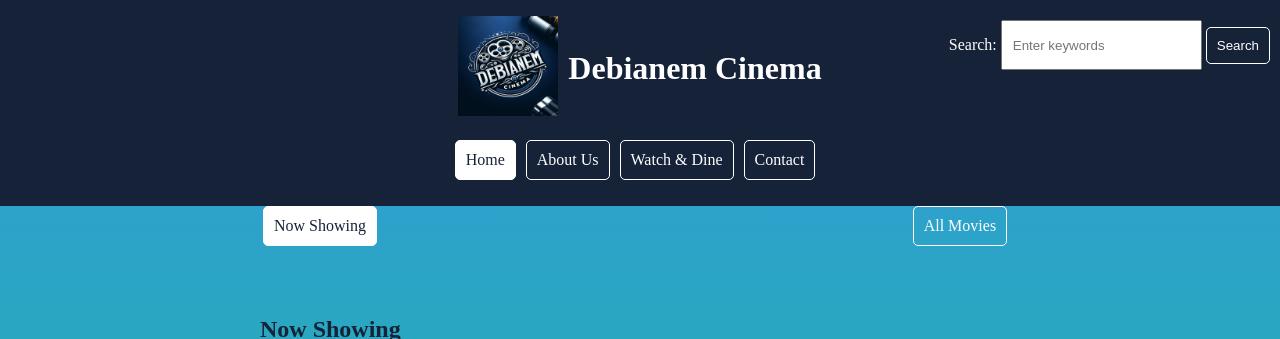
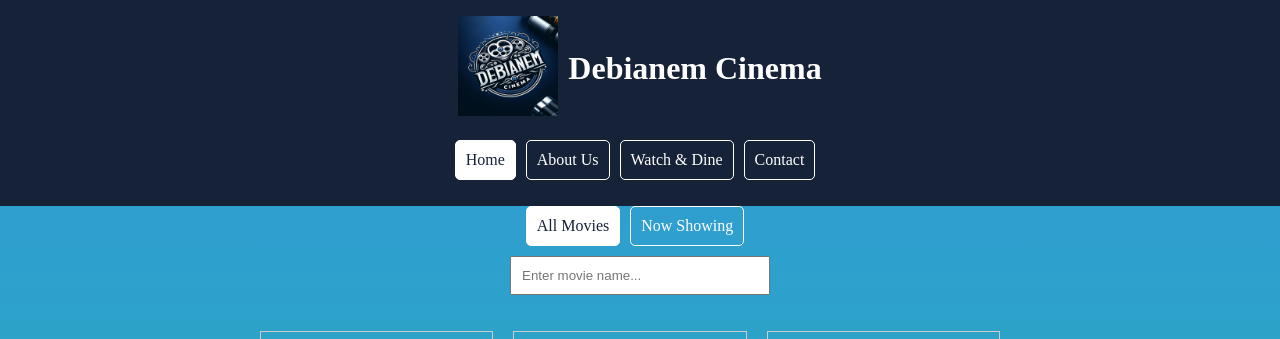
Before and after one commit to getbenjamin1/Cinema-Booking-System, a Flask app: page / in a window 1280 px wide. Shown: the top 339 px of the page. Run offline with Flask 3, Linux system fonts and the light colour scheme; data comes from the database, SQL or seed files in the repository; parts of the project's set-up code (start-up, migrations or seed data) failed here and were passed over.

Commit message:
design ideas

```diff
--- a/templates/index.html
+++ b/templates/index.html
@@ -47,16 +47,10 @@
             margin-bottom: 20px;
         }
 
-
-        #search-bar {
-            position: absolute;
-            top:0;
-            right: 0;
-            color: #fff;
-            height: 50px;
-            padding: 10px;
-            margin: 10px 0;
-        }
+     #search-bar {
+    color: #fff;
+    text-align: center;
+}
         #search-bar label {
             color: #fff;
             font-weight: normal;
@@ -66,6 +60,7 @@
             height: 100%;
             padding: 10px;
             box-sizing: border-box;
+            width:260px;
         }
         #search-results {
             margin-top: 60px;
@@ -234,10 +229,10 @@
 }
 
 
-               #subtab-container {
+            #subtab-container {
             display: flex;
-            justify-content: space-around;
-            margin-bottom: 20px;
+            justify-content: center;
+            margin-bottom: 0px;
         }
         /* Adjust the translateX values based on the number of tabs/content sections you have */
         #now-showing {
@@ -258,12 +253,6 @@
             </a>
             <h1>Debianem Cinema</h1>
         </div>
-        <div id="search-bar">
-            <label for="search">Search:</label>
-            <input type="text" id="search" placeholder="Enter keywords">
-            <button onclick="searchMovies()">Search</button>
-            <div id="search-results"></div>
-        </div>
         <!-- new tabs -->
         <div id="tab-container">
             <a href="/" class="tab active">Home</a>
@@ -275,14 +264,17 @@
     </header>
 
     <!-- Tabs container -->
+
     <div id="subtab-container">
-        <div class="tab2 active" onclick="showNowShowing()">Now Showing</div>
-        <div class="tab2" onclick="showAllMovies()">All Movies</div>
+        <div class="tab2 active" onclick="showAllMovies()">All Movies</div>
+        <div class="tab2" onclick="showNowShowing()">Now Showing</div>
+    </div>
+    <div id="search-bar">
+        <input type="text" id="search" placeholder="Enter movie name...">
     </div>
 
     <section>
-        <div id="now-showing-section" class="movie-section">
-          <h2>Now Showing</h2>
+        <div id="now-showing-section" class="movie-section" style="display: none;">
           <div id="movies">
           {% for screen_id in screen_ids %}
                   {% for show in shows[screen_id] %}
@@ -294,10 +286,8 @@
             {% endfor %}
          </div>
     </div>
-
-          <div id="all-movies-section" class="movie-section" style="display: none;">
+          <div id="all-movies-section" class="movie-section">
               <!-- All Movies content will be dynamically populated here -->
-              <h2>Movies Available</h2>
               <div id="movies" class="all-movies-grid">
                   {% for movie in movies %}
                   <div class="movie" onclick="showMovieDetails({{ movie.Movie_ID }})">
@@ -328,7 +318,9 @@
         document.getElementById('now-showing-section').style.display = 'block';
         document.getElementById('all-movies-section').style.display = 'none';
         document.querySelector('.tab2.active').classList.remove('active');
-        document.querySelector('.tab2:nth-child(1)').classList.add('active');
+        document.querySelector('.tab2:nth-child(2)').classList.add('active');
+        document.getElementById('search-bar').style.display = 'none';
+
         fetch('/api/now-showing')
             .then(response => response.json())
             .then(data => {
@@ -342,7 +334,8 @@
         document.getElementById('now-showing-section').style.display = 'none';
         document.getElementById('all-movies-section').style.display = 'block';
         document.querySelector('.tab2.active').classList.remove('active');
-        document.querySelector('.tab2:nth-child(2)').classList.add('active');
+        document.querySelector('.tab2:nth-child(1)').classList.add('active');
+        document.getElementById('search-bar').style.display = 'block';
         fetch('/api/all-movies')
             .then(response => response.json())
             .then(data => {
@@ -407,29 +400,31 @@ function displayMovies(movies, sectionId) {
     function showMovieDetails(movieID) {
         window.location = '/movies/' + movieID;
     }
-
-    // Add an event listener to the search input
-    document.getElementById('search').addEventListener('input', function() {
-        var searchInput = this.value.trim(); // Trim whitespace
-
-        // Check if search input is empty
-        if (searchInput === '') {
-            // Reload the page
-            window.location.reload();
-            return; // Stop execution
-        }
-    });
+    var lastSearchValue = '';
 
     function searchMovies() {
-        var searchInput = document.getElementById('search').value.trim(); // Trim whitespace
+    var searchInput = document.getElementById('search').value.trim();
 
+    if (searchInput !== lastSearchValue) {
         fetch('/api/search?q=' + searchInput)
             .then(response => response.json())
             .then(data => {
-                displaySearchMovies(data, 'now-showing-section');
+                displaySearchMovies(data, 'all-movies-section');
             })
             .catch(error => console.error('Error fetching search results:', error));
+
+        lastSearchValue = searchInput;
     }
+}
+
+function refreshSearch() {
+    setInterval(searchMovies, 150);
+}
+
+    window.onload = function () {
+        showAllMovies();
+        refreshSearch();
+    };
 
 // Function to display movies in the specified section
 function displaySearchMovies(movies, sectionId) {
```
